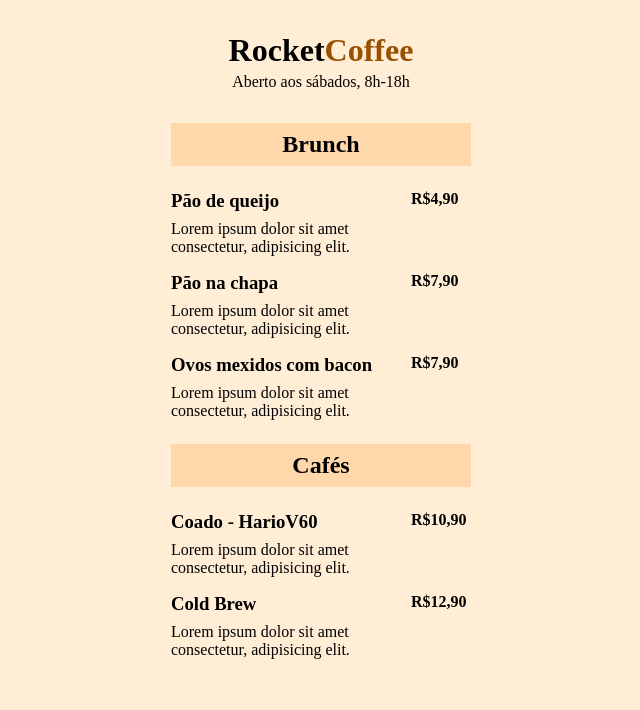
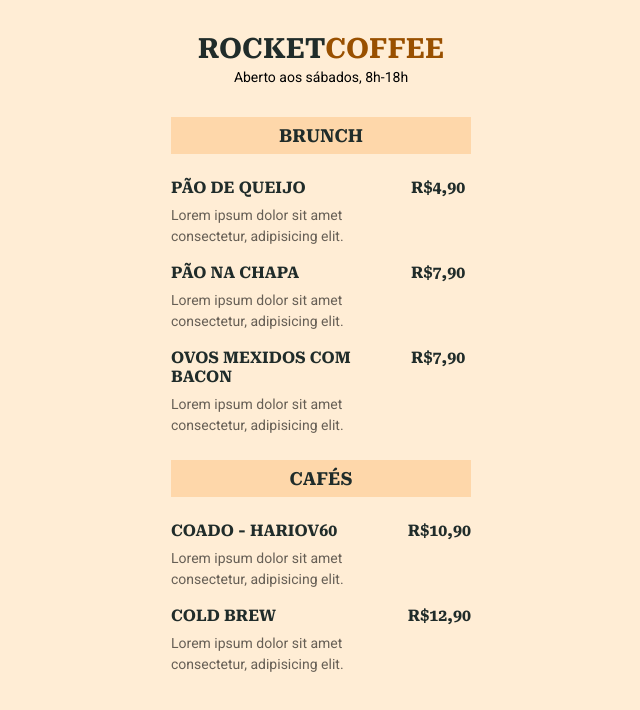
Before and after one commit to jscloneski/Menu-digital, a plain HTML site: page index.html in a window 1280 px wide. Shown: the whole page, without its empty margins (319-959 px from the left). Drawn offline with Linux system fonts and the light colour scheme.

Commit message:
finalização

```diff
--- a/index.html
+++ b/index.html
@@ -1,6 +1,11 @@
 <!DOCTYPE html>
 <html lang="pt-br">
     <head>
+
+        <link rel="preconnect" href="https://fonts.googleapis.com">
+<link rel="preconnect" href="https://fonts.gstatic.com" crossorigin>
+<link href="https://fonts.googleapis.com/css2?family=Roboto&family=Roboto+Serif:opsz,wght@8..144,700&display=swap" rel="stylesheet">
+
         <meta charset="UTF-8">
         <meta http-equiv="X-UA-Compatible" content="IE=edge">
         <meta name="viewport" content="width=device-width, initial-scale=1.0">
--- a/style.css
+++ b/style.css
@@ -8,6 +8,7 @@
 
 body {
     background-color: #FFEDD5;
+    font-family: 'Roboto', sans-serif;
 }
 
 ul {
@@ -16,8 +17,13 @@ ul {
 
 header h1 {
     margin-bottom: 4px;
+    font-size: 28px;
 }
 
+header p {
+    font-size: 14px;
+    line-height: 16px;
+}
 
 header h1 span {
 color: #995000;
@@ -44,6 +50,7 @@ section h2 {
     text-align: center;
 
     margin-bottom: 24px;
+    font-size: 18px;
 }
 
 ul li {
@@ -57,4 +64,20 @@ li .details {
 
 .details h3 {
     margin-bottom: 8px;
+    font-size: 16px;
+    line-height: 19px;
 }
+
+/* Fonts */
+
+h1, h2, h3, .price {
+    font-family: Roboto serif;
+    text-transform: uppercase;
+    color: #202C2A;
+}
+
+.details p {
+    color: rgba(0, 0, 0, 0.6);
+    font-size: 14px;
+    line-height: 21px;
+}
```
